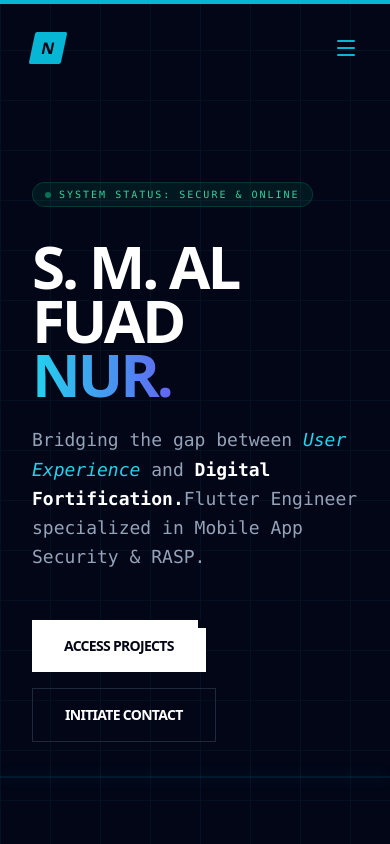
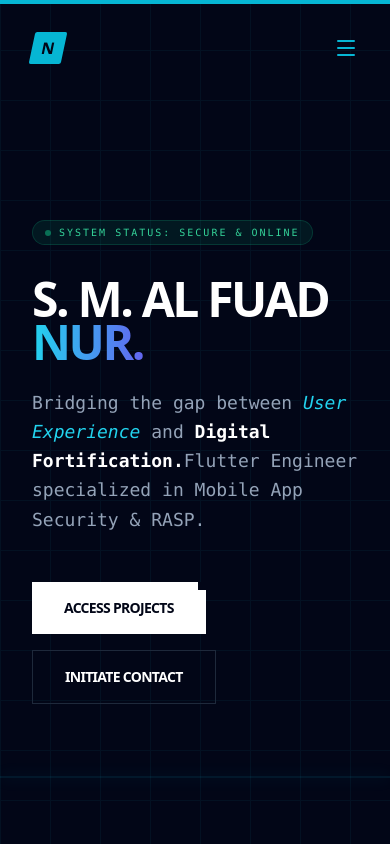
Before and after one commit to Al-Fuad/Al-Fuad, a React (Vite) app: page / in a window 390 px wide. Shown: the top 844 px of the page. Built offline with nearby package versions, Linux system fonts and the light colour scheme.

Commit message:
fix: adjust font size in Hero component for better readability

```diff
--- a/src/App.jsx
+++ b/src/App.jsx
@@ -238,7 +238,7 @@ const Hero = () => (
       initial={{ opacity: 0, y: 30 }}
       animate={{ opacity: 1, y: 0 }}
       transition={{ delay: 0.1 }}
-      className="text-6xl md:text-8xl font-black text-white leading-[0.9] tracking-tighter mb-6 uppercase"
+      className="text-5xl md:text-8xl font-black text-white leading-[0.9] tracking-tighter mb-6 uppercase"
     >
       S. M. AL FUAD<br />
       <span className="text-transparent bg-clip-text bg-gradient-to-r from-cyan-400 to-indigo-500">NUR.</span>
```
